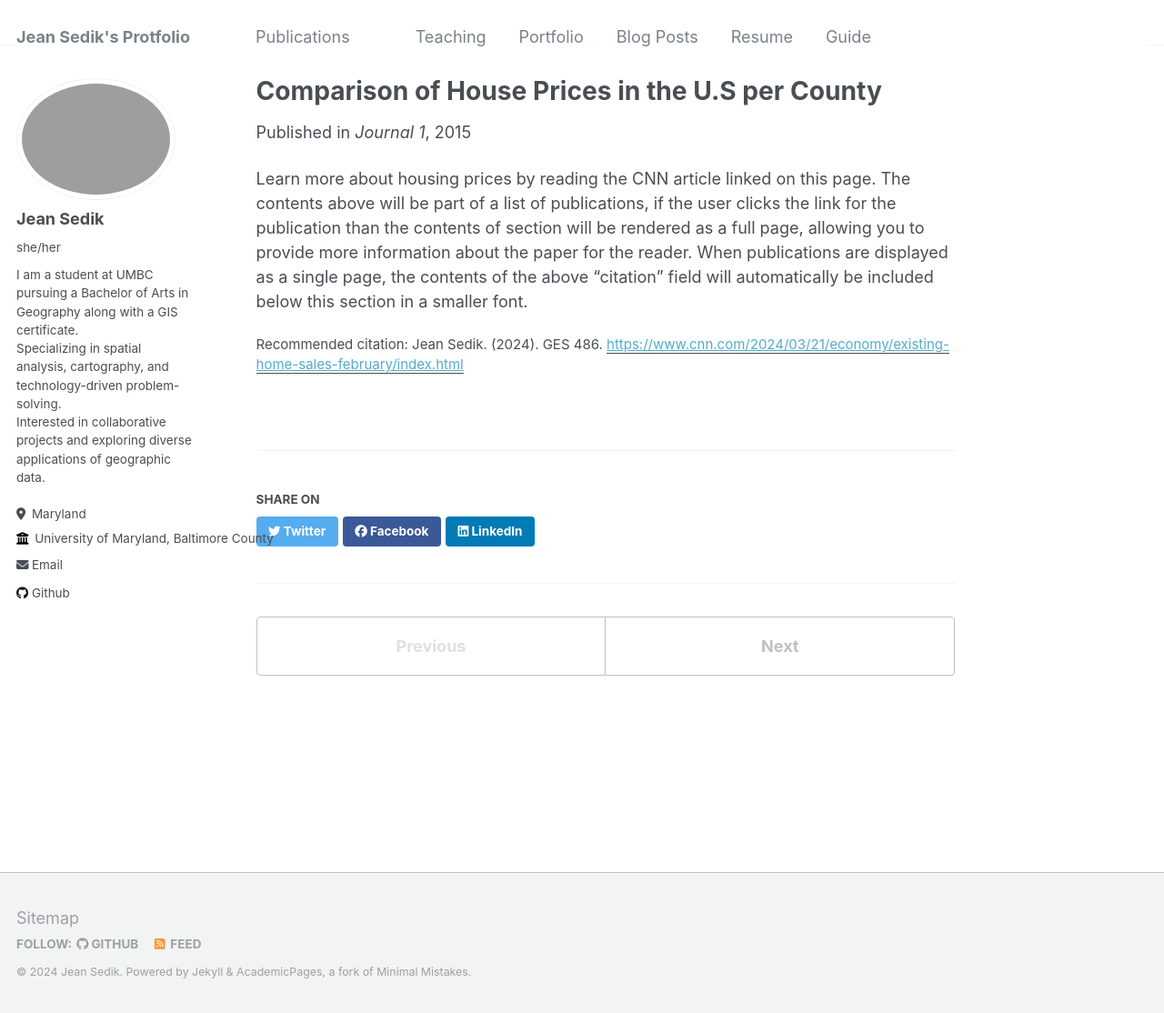
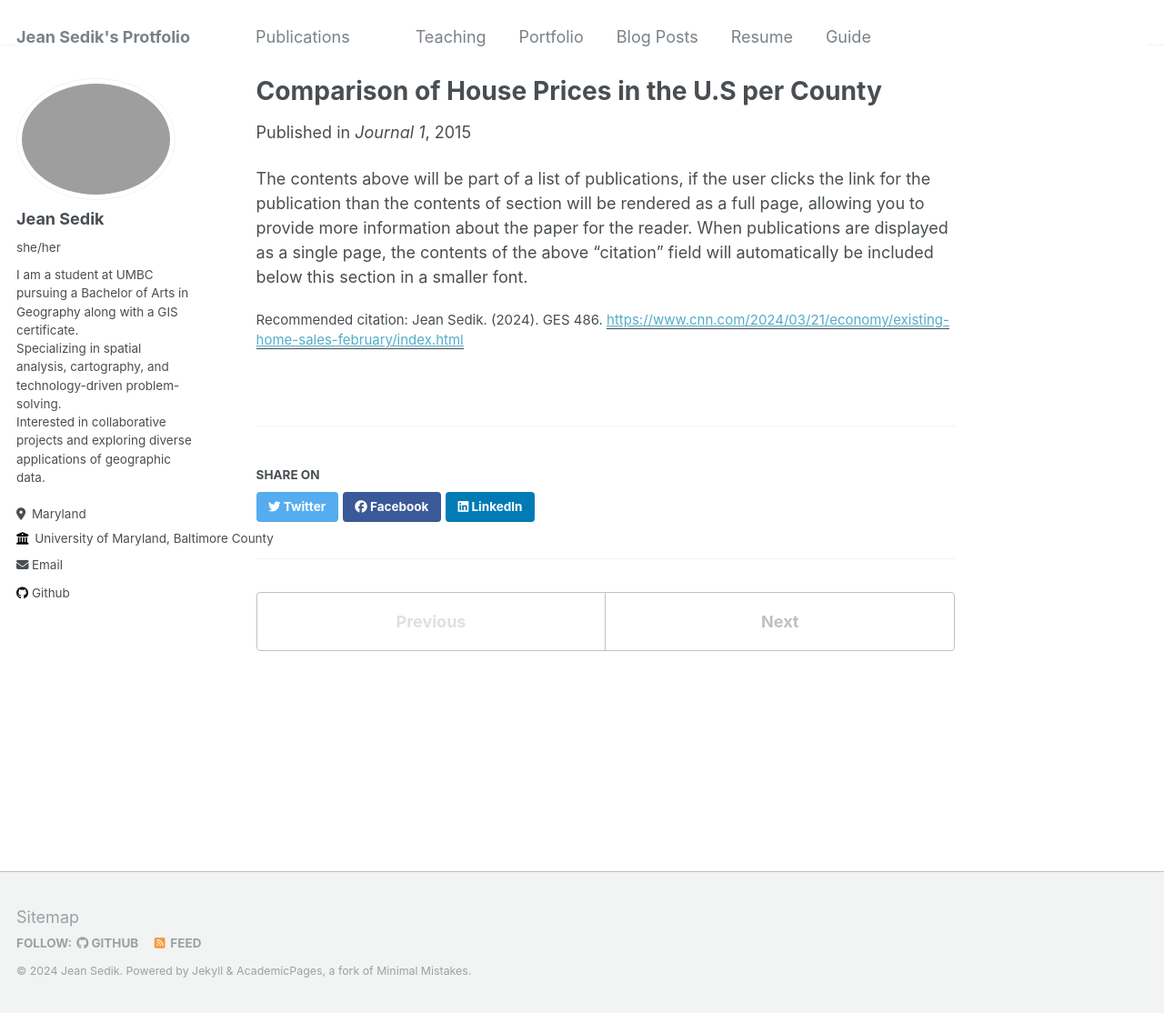
Before and after one commit to VG68490/VG68490.github.io, a Jekyll site: the page built from _publications/2015-10-01-paper-title-number-3.md, in a window 1280 px wide and 1114 px high. Shown: the whole window at 91% size. Built offline with Jekyll 4.4.1, drawn with Linux system fonts in a browser that asks for light colours.

Commit message:
housing_1.md

```diff
--- a/_publications/2015-10-01-paper-title-number-3.md
+++ b/_publications/2015-10-01-paper-title-number-3.md
@@ -2,11 +2,11 @@
 title: "Comparison of House Prices in the U.S per County"
 collection: publications
 permalink: /publication/2015-10-01-paper-title-number-3
-excerpt: 'This graph shows the distribution of housing prices in the U.S aggregated by county.'
+excerpt: 'This graph shows the distribution of housing prices in the U.S aggregated by county. Learn more about housing prices by reading the CNN article linked on this page.'
 date: 2015-10-01
 venue: 'Journal 1'
 paperurl: 'https://www.cnn.com/2024/03/21/economy/existing-home-sales-february/index.html'
 citation: 'Jean Sedik. (2024). GES 486.'
 ---
 
-Learn more about housing prices by reading the CNN article linked on this page. The contents above will be part of a list of publications, if the user clicks the link for the publication than the contents of section will be rendered as a full page, allowing you to provide more information about the paper for the reader. When publications are displayed as a single page, the contents of the above "citation" field will automatically be included below this section in a smaller font.
+The contents above will be part of a list of publications, if the user clicks the link for the publication than the contents of section will be rendered as a full page, allowing you to provide more information about the paper for the reader. When publications are displayed as a single page, the contents of the above "citation" field will automatically be included below this section in a smaller font.
```
